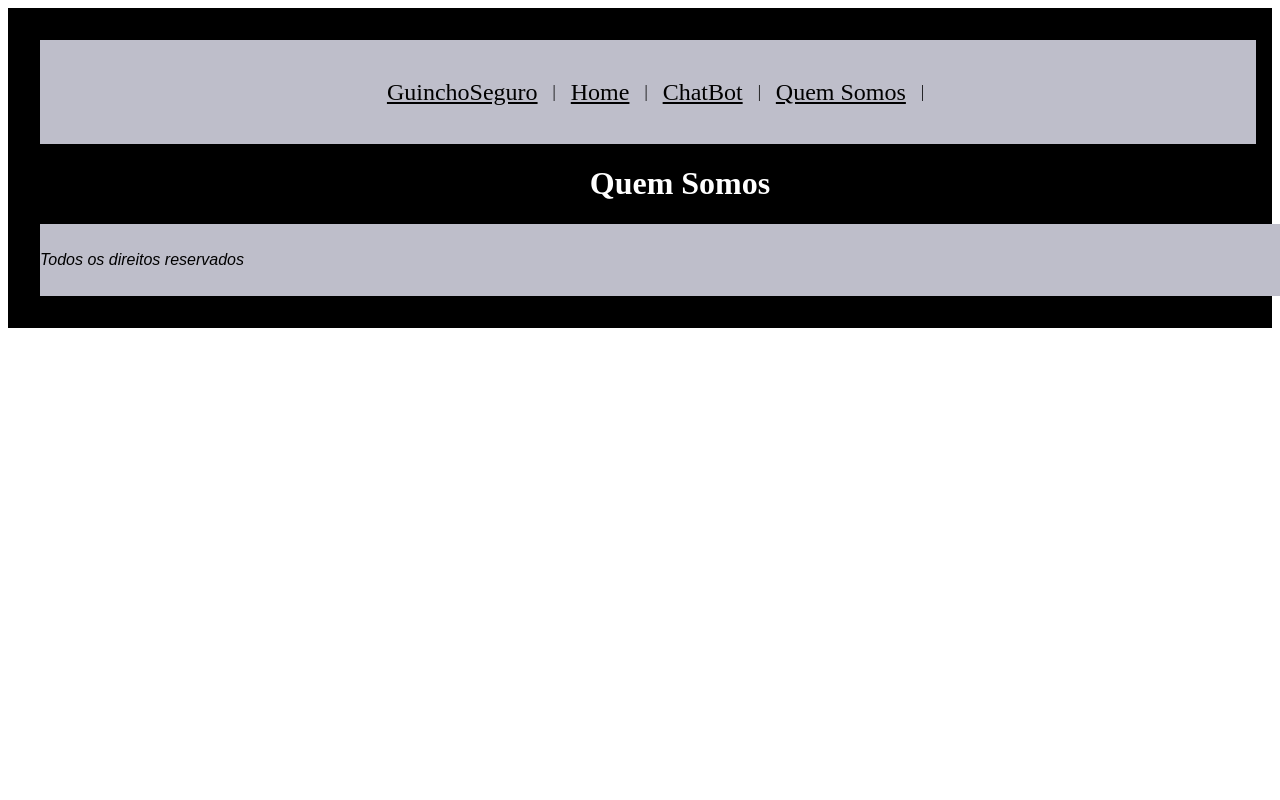
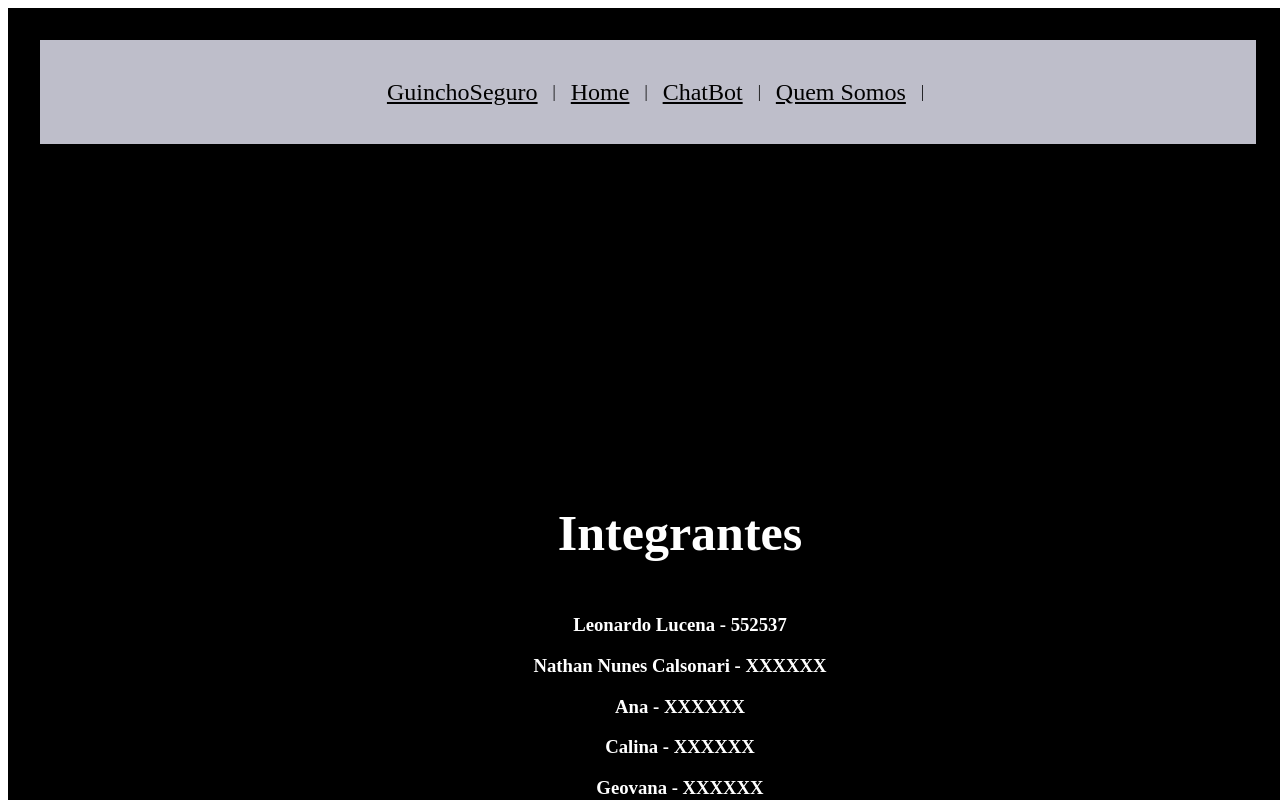
Before and after one commit to LeonardoCamargo77/SPRINT3-React, a React (Vite) app: page /QuemSomos in a window 1280 px wide. Shown: the top 800 px of the page. Built offline with nearby package versions, Linux system fonts and the light colour scheme.

Commit message:
Ajustes nas imagens + Texto

```diff
--- a/src/App.css
+++ b/src/App.css
@@ -51,7 +51,7 @@ nav{
   }
   main{ display: flex; width: 100vw;
   flex-direction: column; justify-content: center;
-  align-items: center; height: vh;
+  align-items: center; height: 125vh;
   color: white;
   }
   footer{
@@ -64,4 +64,16 @@ nav{
   img{
     width: 25%;
    height: auto;
+
+
+
   }
+  div{
+    display: inline-block;
+
+
+  }
+  h1{
+    font-size: 50px;
+    text-align: right;
+  }
--- a/src/components/Menu.jsx
+++ b/src/components/Menu.jsx
@@ -17,6 +17,7 @@ export default function Menu(){
 
 
         </nav>
+
     )
 
 }
--- a/src/routes/ChatBot/index.jsx
+++ b/src/routes/ChatBot/index.jsx
@@ -1,7 +1,13 @@
 export default function ChatBot() {
     return(
         <main>
-            <h1>ChatBot</h1>
+
+                <h1>ChatBot</h1>
+
+                <img src="https://media.istockphoto.com/id/1161114170/pt/vetorial/email-line-icon-on-black-background-black-flat-style-vector-illustration.jpg?s=170667a&w=0&k=20&c=tdBlee73QRUwXHG66REWXFIoFBU-d-h5T_o7aXWo0IA=" alt="Mensagem"/>
+                <h3>O ChatBot será a primeira etapa para o início do processo de
+                     solicitação de guincho. O segurado deverá enviar mensagens via Telegram informando seus dados básicos como Nome, CPF, RG e número de apólice, em seguida, ele será encaminhado para o GuinchoSeguro, onde deverá selecionar as características que mais se adequal ao seu veículo, para que elas possam ser analisadas antes do envio do guincho.</h3>
+
         </main>
     )
 }
--- a/src/routes/Home/index.jsx
+++ b/src/routes/Home/index.jsx
@@ -2,15 +2,17 @@ export default function Home() {
     return(
         <main>
             <h1>Tipos de guinchos</h1>
-            <div>
+            <div class="box">
             <img src='https://www.tghidraulicos.com.br/media/sig_xnIfhM3iay/produtos/plataforma-hidraulica-para-caminhao/plataforma-hidraulica-para-caminhao-01.jpeg' alt="AsaDeltaPesado"/>
-                <p>Guincho asa delta pesado</p>
+                <span>Guincho asa delta pesado</span>
+
 
             <img src='https://img.olx.com.br/images/99/990007019839486.jpg' alt="Cegonha"/>
-                <p>Guincho cegonha</p>
+                <span>Guincho cegonha</span>
+
 
             <img src='https://www.engetruck.com/inc/scripts/thumbs.php?w=150&h=150&imagem=https://www.engetruck.com/imagens/informacoes//caminhao-guincho-preco-01.jpg' alt="Reboque"/>
-                <p>Guincho reboque</p>
+                <span>Guincho reboque</span>
                 </div>
         </main>
     )
--- a/src/routes/QuemSomos/index.jsx
+++ b/src/routes/QuemSomos/index.jsx
@@ -1,7 +1,14 @@
 export default function QuemSomos() {
     return(
         <main>
-            <h1>Quem Somos</h1>
+            <h1>Integrantes</h1>
+            <div>
+                <h3>Leonardo Lucena - 552537</h3>
+                <h3>Nathan Nunes Calsonari - XXXXXX</h3>
+                <h3>Ana - XXXXXX</h3>
+                <h3>Calina - XXXXXX</h3>
+                <h3>Geovana - XXXXXX</h3>
+            </div>
         </main>
     )
 }
```
